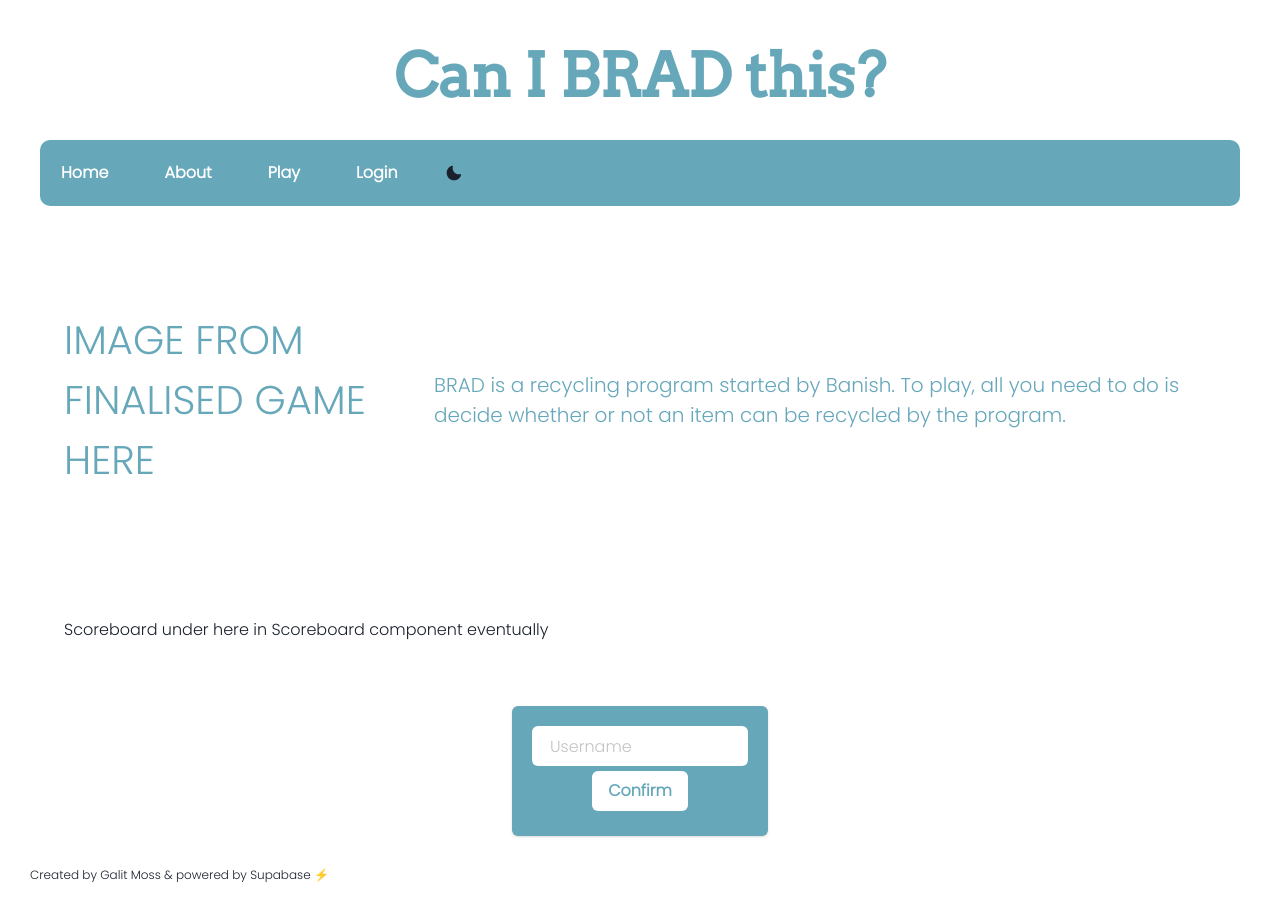
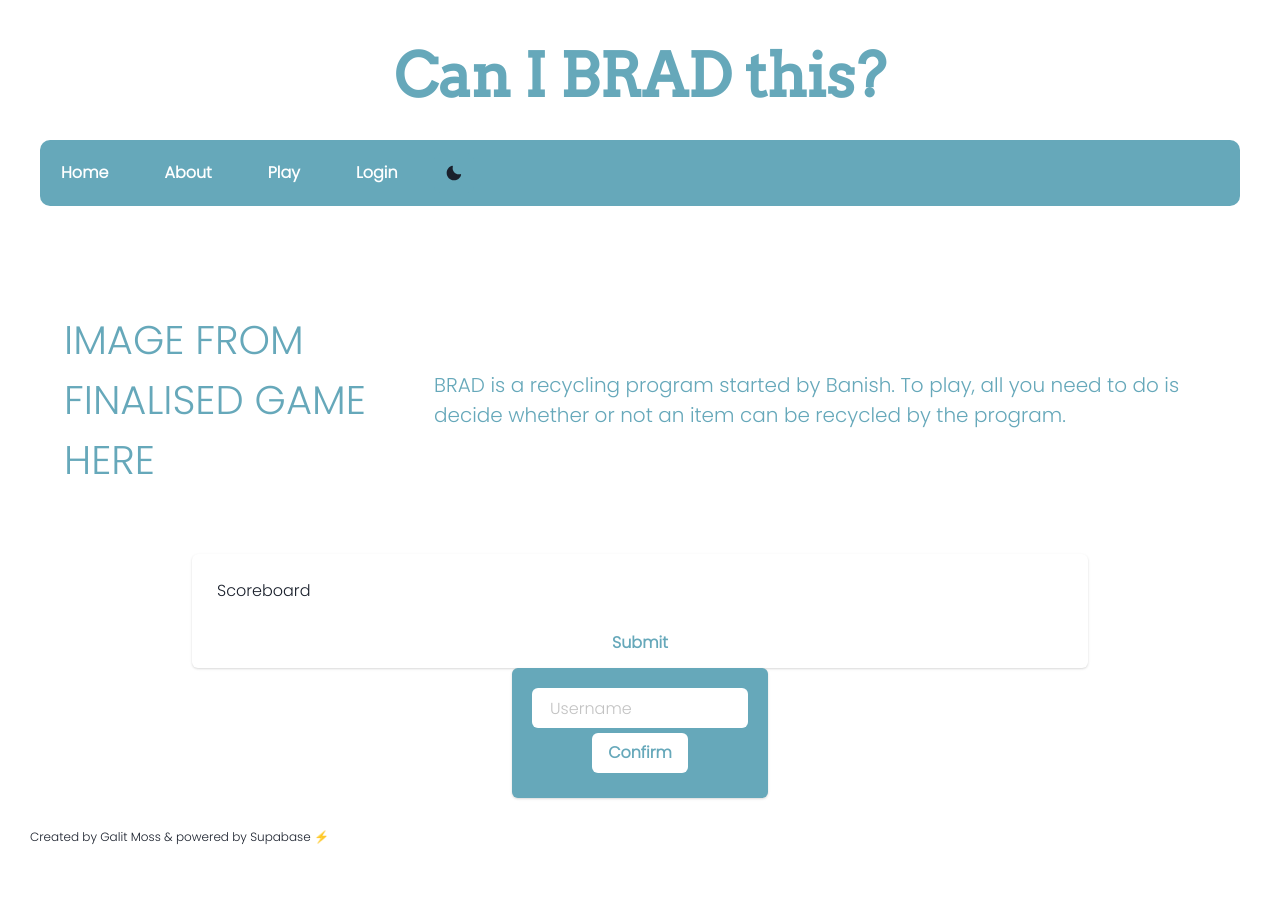
Before and after one commit to gal333t/project4, a React (Vite) app: page / in a window 1280 px wide. After the commit the page ends 876 px from the top, so only its background shows below. Built offline with nearby package versions, Linux system fonts and the light colour scheme; no server answers.

Commit message:
Adding Scoreboard component to Homepage to start testing and styling

```diff
--- a/src/App.css
+++ b/src/App.css
@@ -23,3 +23,8 @@ header {
   width: 30%;
   margin: 0 auto;
 }
+
+.scoreboard-div {
+  width: 70%;
+  margin: 0 auto;
+}
--- a/src/Components/Homescreen.jsx
+++ b/src/Components/Homescreen.jsx
@@ -1,4 +1,5 @@
 import { Text, Box, Flex } from "@chakra-ui/react";
+import Scoreboard from "./Scoreboard";
 import Username from "./Username";
 
 export default function Homescreen() {
@@ -15,10 +16,8 @@ export default function Homescreen() {
             program.
           </Text>
         </Flex>
-        <Text p="16">
-          Scoreboard under here in Scoreboard component eventually
-        </Text>
-      </Box>
+      </Box>{" "}
+      <Scoreboard />
       <Username />
     </>
   );
--- a/src/Components/Scoreboard.jsx
+++ b/src/Components/Scoreboard.jsx
@@ -1,14 +1,38 @@
 import { SessionContext } from "./SessionContext";
 import { useContext } from "react";
 import supabase from "../supabase";
-import { Card, CardBody } from "@chakra-ui/react";
+import { Card, CardBody, Button, useColorModeValue } from "@chakra-ui/react";
 
 export default function Scoreboard() {
+  const { username, userScore } = useContext(SessionContext);
+
+  const white = useColorModeValue("white", "white");
+  const black = useColorModeValue("black", "black");
+
+  async function getScores() {
+    const { data } = await supabase.from("Users").select("username, score");
+    console.log(data);
+  }
+
   return (
     <>
-      <Card>
-        <CardBody>Scoreboard</CardBody>
-      </Card>
+      <div className="scoreboard-div">
+        <Card p="5px">
+          <CardBody>Scoreboard</CardBody>
+          <Button
+            className="button"
+            color={"#66a8ba"}
+            bg={white}
+            w="20%"
+            m="0 auto"
+            _hover={{ opacity: "80%" }}
+            onClick={() => getScores()}
+          >
+            Submit
+          </Button>
+          {/* needs to grab Users table, map and create username on left |divider| score */}
+        </Card>
+      </div>
     </>
   );
 }
```
